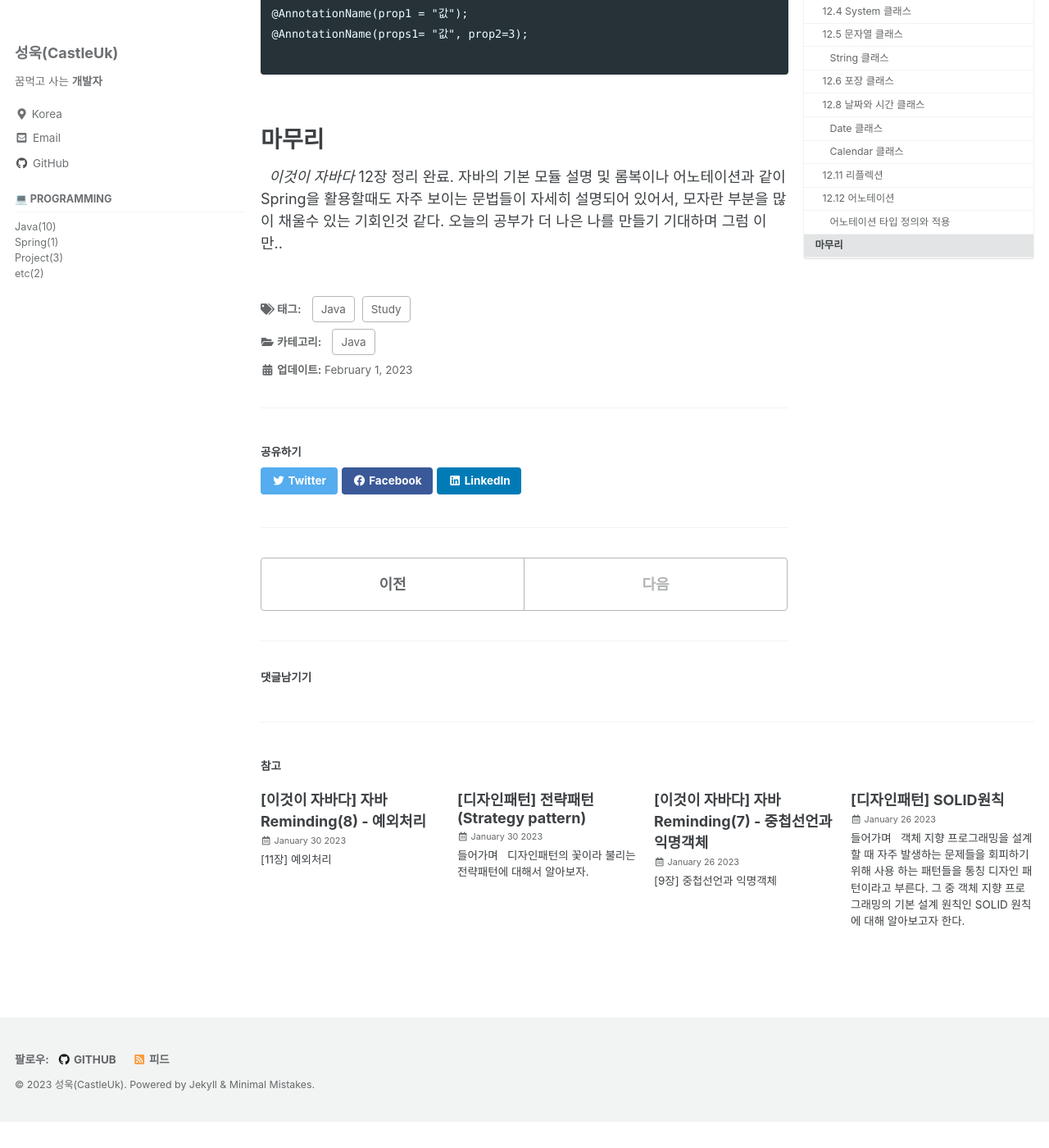
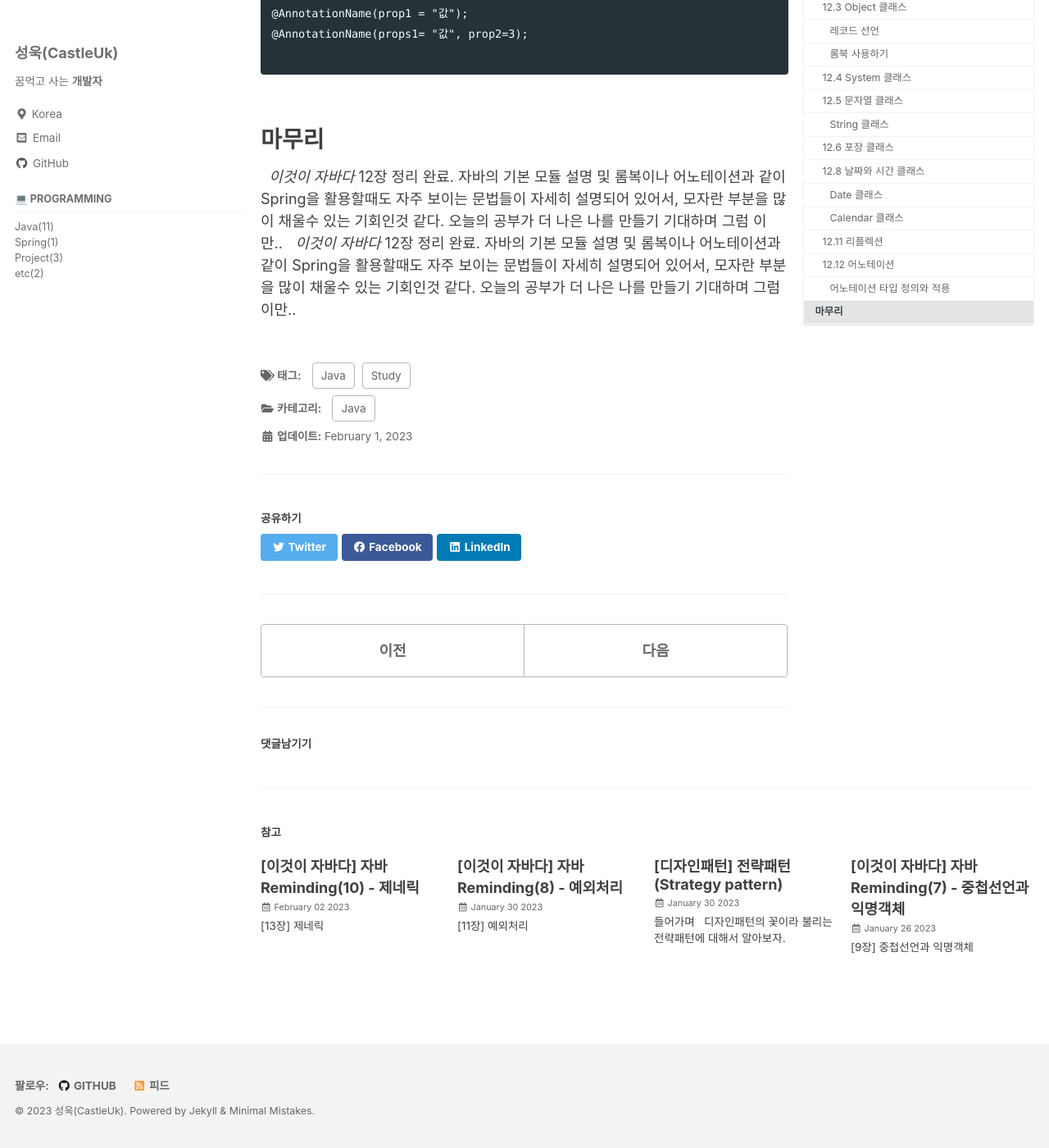
Before and after one commit to castleUk/castleUk.github.io, a Jekyll site: the page built from _posts/java/2023-02-01-java09.md, in a window 1280 px wide and 1400 px high, scrolled down 8153 px. Shown: the whole window at 82% size. Built offline with Jekyll 4.4.1, drawn with Linux system fonts in a browser that asks for light colours; cached includes are drawn as plain includes; comment, search, counter and statistics services are not loaded; before the commit the page ends 9521 px from its top, so only the background shows below that; part of the change alters nothing that is shown.

Commit message:
제네릭

````diff
--- a/_posts/java/2023-02-01-java09.md
+++ b/_posts/java/2023-02-01-java09.md
@@ -268,3 +268,4 @@ public @interface AnnotationName{
 
 # 마무리
 &nbsp; *이것이 자바다* 12장 정리 완료. 자바의 기본 모듈 설명 및 롬복이나 어노테이션과 같이 Spring을 활용할때도 자주 보이는 문법들이 자세히 설명되어 있어서, 모자란 부분을 많이 채울수 있는 기회인것 같다. 오늘의 공부가 더 나은 나를 만들기 기대하며 그럼 이만..
+&nbsp; *이것이 자바다* 12장 정리 완료. 자바의 기본 모듈 설명 및 롬복이나 어노테이션과 같이 Spring을 활용할때도 자주 보이는 문법들이 자세히 설명되어 있어서, 모자란 부분을 많이 채울수 있는 기회인것 같다. 오늘의 공부가 더 나은 나를 만들기 기대하며 그럼 이만..
--- /dev/null
+++ b/_posts/java/2023-02-02-java10.md
@@ -0,0 +1,191 @@
+---
+published: true
+title : "[이것이 자바다] 자바 Reminding(10) - 제네릭"
+categories:
+  - Java
+tags:
+  - Study
+  - Java
+toc: true
+toc_sticky: true
+sidebar:
+    nav: "sidebar-category"
+---
+
+#  [13장] 제네릭
+
+## 12.1 제네릭이란?
+&nbsp; 예를 들어 Box 클래스를 선언하려고 한다. 내용물로 content필드를 선언하려고 한다면, 어떤 타입으로 해야 할까?
+
+```
+public class Box{
+  public ? content;
+}
+
+```
+
+BOx는 다양한 내용물을 저장해야 하므로 특정 클래스 타입으로 선언할 수 없다. 그래서 다음과 같이 Object 타입으로 선언한다.
+
+```
+public class Box{
+  public Object content;
+}
+```
+
+Object 타입은 모든 클래스의 최상위 부모 클래스이다. 그렇기 떄문에 모든 객체는 Object 타입으로 자동 변환되므로 어떤 객체든 대입이 가능하다.
+
+<br>
+
+여기서 문제는 Box 안의 내용물을 얻을때이다. content는 Object 타입이므로 어떤 객체가 대입되어 있는지 확실하지 않다. 이때 대입된 내용물의 타입을 안다면 강제 타입 변환을 거쳐서 얻을 수 있지만, 모른다면 instanceof 연산자로 타입을 조사 해서 해야 한다. 모든 종류의 클래스를 대상으로 조사할수 없기에 *Object 타입으로 content필드를 선언하는 것은 좋은 방법이 아니다.*
+
+<br>
+
+Box를 생성하기 전에 우리는 어떤 내용물을 넣을지 이미 알고 있다. 따라서 Box를 생성할 때 저장할 내용물의 타입을 미리 알려주면 Box는 content에 무엇이 대입되고, 읽을 때 어떤 타입으로 제공할지를 알게 된다. 이것이 제네릭이다.
+
+```
+제네릭(Generic)이란 결정되지 않은 타입을 파라미터로 처리하고 실제 사용할 때 파라미터를 구체적인 타입으로 대체시키는 기능
+```
+
+<br>
+
+다음은 Box 클래스에서 결정되지 않은 content의 타입을 T라는 타입 파라미터로 정의한 것이다.
+
+```
+public class Box <T>{
+  public T content;
+
+```
+
+**<T>는 T가 타입 파라미터**임을 뜻하는 기호로, 타입이 필요한 자리에 T를 사용할 수 있음을 알려주는 역활을 한다. 여기서 Box 클래스는 T를 Content필드의 타입으로 사용하였다. 즉, Box 클래스는 T가 무엇인지 모르지만, Box 객체가 생성될 시점에 다른 타입으로 대체된다는 것을 알고 있다. 만약 Box의 내용물로 String을 저장하고 싶다면 다음과 같이 Box를 생성할 때 타입 파라미터  T 대신 String으로 대체하면 된다.
+
+```
+Box<String> box = new Box<String>();
+box.content = "안녕하세요.";
+String content = box.content; // 강제 타입 변환 없이 "안녕하세요"를 바로 얻을 수 있음
+```
+
+<br>
+
+&nbsp; 사실 <T>에서 타입 파라미터로 쓰이는 T는 단지 이름일 뿐이기 때문에 T 대신 A~Z까지 어떤 알파벳을 사용해도 상관없다. **주의할 점은 타입 파라미터를 대체하는 타입은 클래스 및 인터페이스라는 것이다.** Box<Int>가 아닌 Box<Integer> 여야한다. 기본 타입은 타입 파라미터의 대체 타입이 될 수 없기 때문이다.
+
+<br>
+
+그리고 변수를 선언할 때와 동일한 타입으로 호출하고 싶다면 생성자 호출 시 생성자에는 타입을 명시하지 않고 <>만 붙일 수 있다.
+
+```
+Box<String> box  = new Box<String>();
+Box<String> box = new box<>();
+```
+
+<br>
+
+예제를 통해 알아보자
+
+```
+public class Box<T>{
+  public T content;
+  }
+
+
+
+  public class GenericExample{
+    public static void main(String[] args){
+      //Box<String> box1 = new Box<String>();
+      Box<String> box1 = new Box<>();
+      box1.content = "안녕하세요.";
+      String str = box1.content;
+      System.out.println(str);
+
+      //Box<Integer> box2 = new Box<Integer>();
+      Box<Integer> box2 = new Box<>();
+      box2.content="100;
+      int value = box2.content;
+      System.out.println(value);
+
+      }
+  }
+
+출력
+안녕하세요.
+100
+
+```
+
+<br>
+
+
+## 13.2 제네릭 타입
+&nbsp; 제네릭 타입은 결정되지 않은 타입을 파라미터로 가지는 클래스와 인터페이스를 말한다. 제네릭 타입은 선언부에 <> 부호가 붙고 그 사이에 타입 파라미터들이 위치한다.
+
+```
+public class 클래스명<...>{}
+public interface 인터페이스명<...>{}
+```
+
+<br>
+
+&nbsp; 타입 파라미터는 변수명과 동일한 규칙에 따라 작성할 수 있지만 일반적으로 대문자 알파벳 한 글자로 표현한다. 외부에서 제네릭 타입을 사용하려면 타입 파라미터에 구체적인 타입을 지정해야 한다. 만약 지정하지 않으면 Object 타입이 암묵적으로 사용된다.
+
+
+<br>
+
+
+## 13.3 제네릭 메소드
+&nbsp; 제네릭 메소드는 타입 파라미터를 가지고 있는 메소드를 말한다. 타입 파라미터가 메소드 선언부에 정의된다는 점에서 제네릭 타입과 차이가 있다. 제네릭 메소드는 리턴 타입 앞에 <> 기호를 추가하고 타입 파라미터를 정의한 뒤, 리턴 타입과 매개변수 타입에서 사용한다.
+
+```
+public <T> Box<T> boxing(T t){}
+```
+
+타입 파라미터 T는 매개값이 어떤 타입이냐에 따라 컴파일 과정에서 구체적인 타입으로 대체된다.
+
+```
+Box<Integer> box1 = boxing(100);
+Box<String> box2 = boxing("안녕하세요");
+```
+
+<br>
+
+
+## 13.4 제한된 타입 파라미터
+&nbsp; 경우에 따라서는 타입 파라미터를 대체하는 구체적인 타입을 제한할 필요가 있따. 예를 들어 숫자를 연산하는 제네릭 메소드는 대체 타입으로 Number 또는 자식클래스로 제한할 필요가 있다.<br>
+&nbsp; 이처럼 모든 타입으로 대체할 수 없고, 특정 타입과 자식 또는 구현 관계에 있는 타입만 대체할 수 있는 타입 파라미터를 제한된 타입 파라미터라고 한다.
+
+```
+public <T extends 상위타입> 리턴타입 메소드(매개변수){}
+```
+
+<br>
+
+## 13.5 와일드카드 타입 파라미터
+&nbsp; 제네릭 타입을 매개값이나 리턴 타입으로 사용할 때 타입 파라미터로 ?(와일드카드)를 사용할 수 있다. ?는 범위에 있는 모든 타입으로 대체할 수 있다는 표시이다.
+
+<br>
+
+Person의 자식클래스로 Worker와 Student가 있고 Student의 자식 클래스로 HighStudent, MiddleStudent가 있다고 생각해보자.<br>
+
+타입 파라미터의 대체 타입으로 Student와 자식클래스인 HighStudent, MiddleStudent만 가능하도록 선언할수 있다.
+
+```
+리턴타입 메소드명(제네릭타입<? extends Student> 변수){}
+```
+
+반대로 Worker와 부모 클래스인 Person만 가능하도록 선언할수도 있다.
+
+```
+리턴타입 메소드명(제네릭타입<? super Worker> 변수){}
+```
+
+어떤 타입이라도 가능하도록 매개변수를 선언할수도 있다.
+
+```
+리턴타입 메소드명(제네릭타입<?> 변수){}
+```
+
+
+
+
+<br>
+
+# 마무리
+&nbsp; *이것이 자바다* 13장 정리 완료. 제네릭의 대한 정리, 클래스와 메소드를 선언할때 제네릭 타입으로 선언한 경우를 자주보고 따라 쓰곤 했는데, 정확한 사용법에 대해서 다시한번 정리할수 있는 시간이 되었던것 같다.
````
